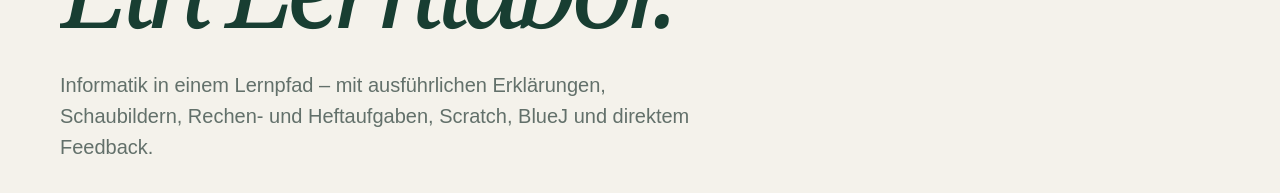
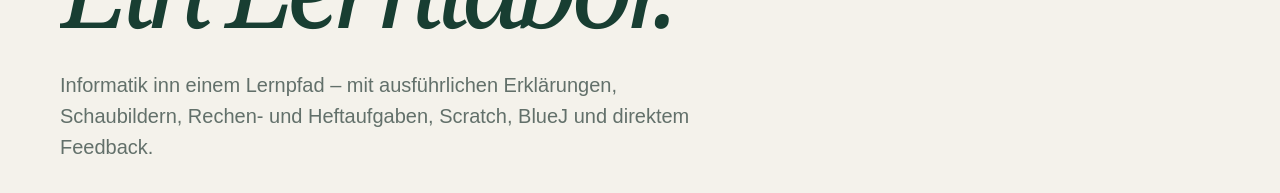
Before and after one commit to SKarwou/informatik-lernlabor, a React (Vite) app: page / in a window 1280 px wide. Shown: the part 380-573 px from the top of the page. Built offline with nearby package versions, Linux system fonts and the light colour scheme.

Commit message:
Fix typo in heroCopy paragraph

```diff
--- a/src/Home.tsx
+++ b/src/Home.tsx
@@ -15,7 +15,7 @@ export default function Home() {
       <header className="hero shell">
         <div className="eyebrow">BILDUNGSPLAN BADEN-WÜRTTEMBERG · KLASSEN 11/12</div>
         <h1>Wahlfach Informatik.<br /><em>Ein Lernlabor.</em></h1>
-        <p className="heroCopy">Informatik in einem Lernpfad – mit ausführlichen Erklärungen, Schaubildern, Rechen- und Heftaufgaben, Scratch, BlueJ und direktem Feedback.</p>
+        <p className="heroCopy">Informatik inn einem Lernpfad – mit ausführlichen Erklärungen, Schaubildern, Rechen- und Heftaufgaben, Scratch, BlueJ und direktem Feedback.</p>
         <div className="heroActions">
           <a className="primaryButton" href="#themen">Themen entdecken <span>↓</span></a>
           <Link className="textButton" href="/bildungsplan">Zweijahresplan öffnen →</Link>
```
